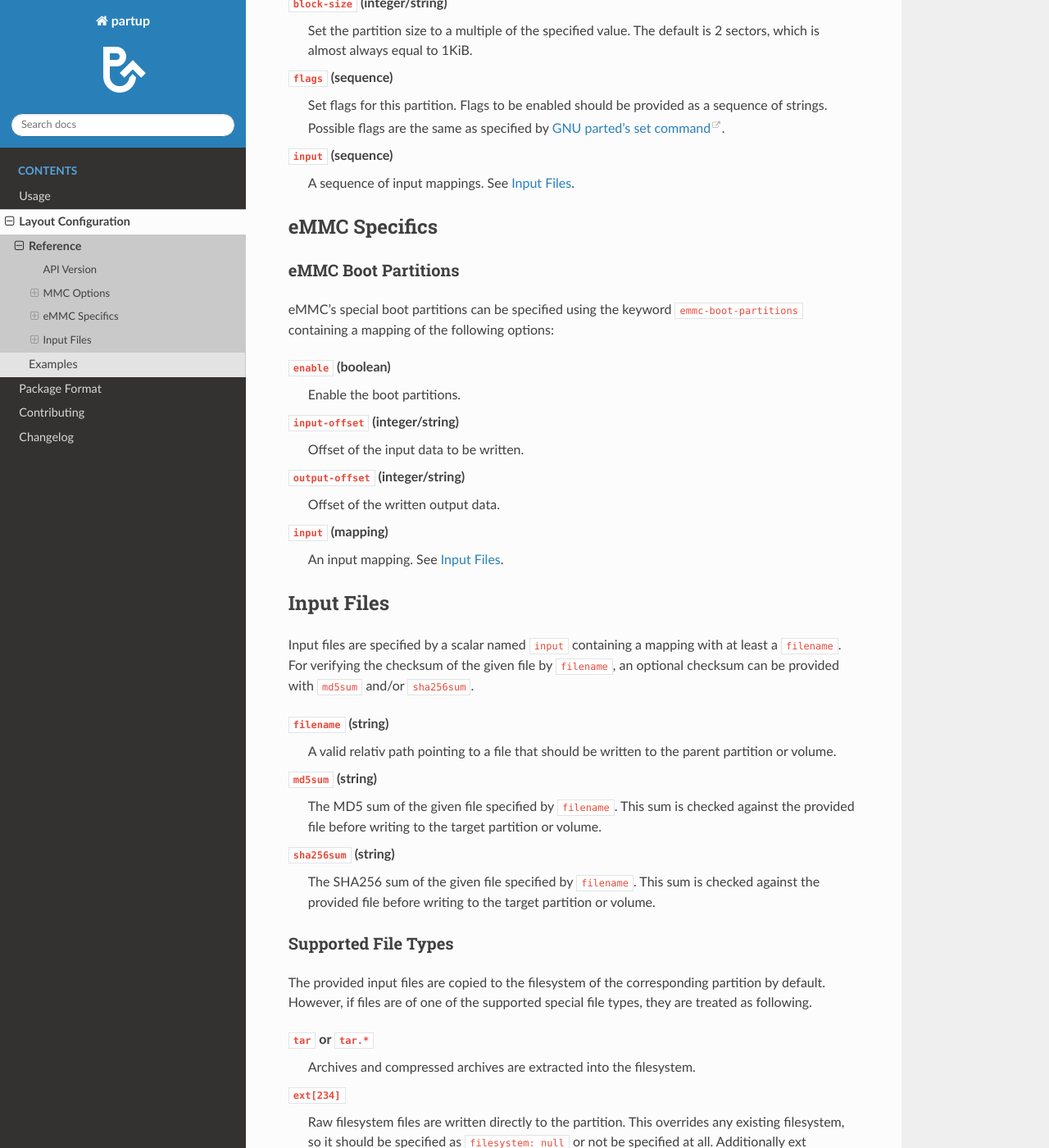
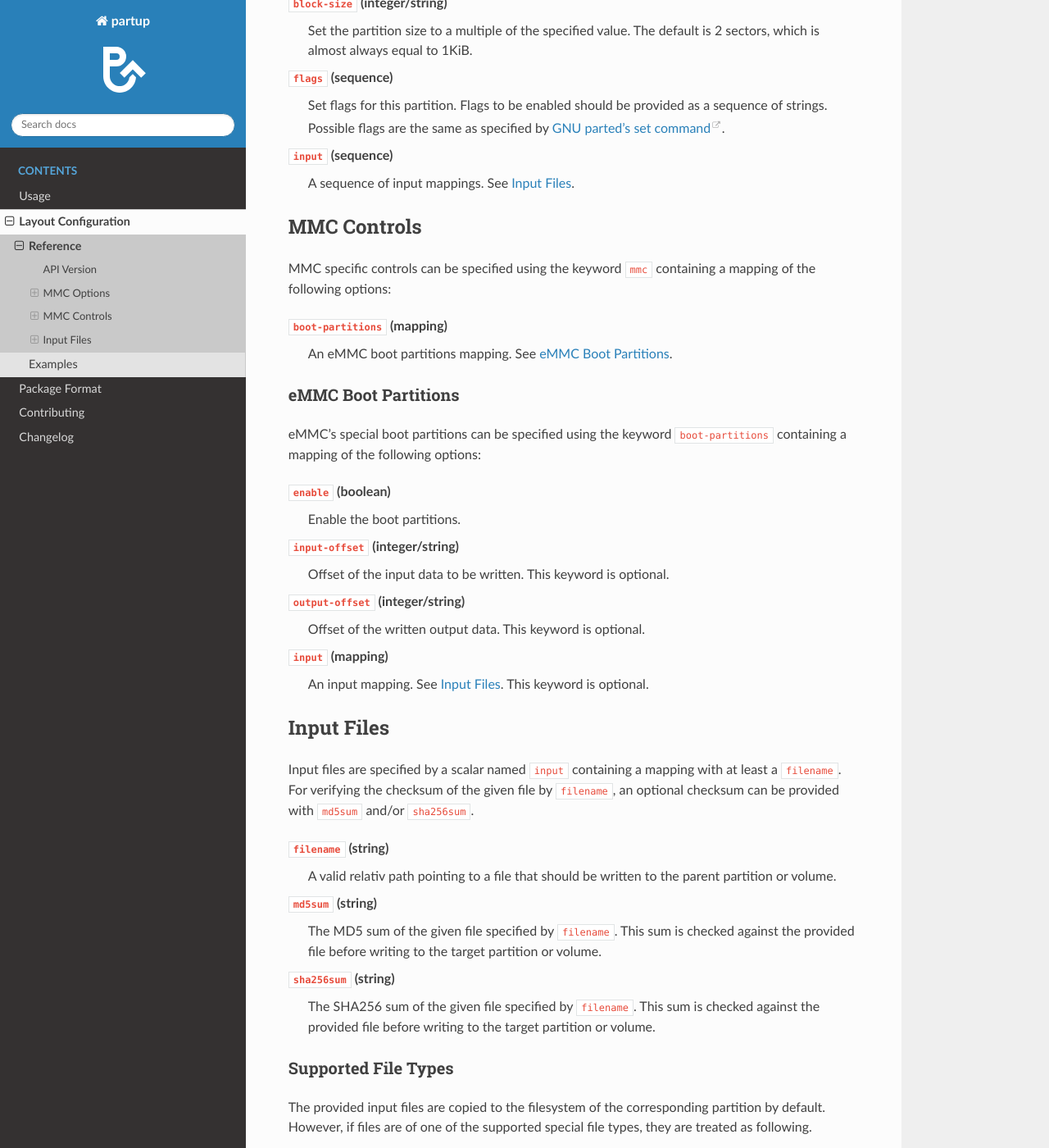
Before and after one commit to phytec/partup, a Sphinx documentation site: the page built from doc/layout-config-reference.rst, in a window 1280 px wide and 1400 px high, scrolled down 1816 px. Shown: the whole window at 82% size. Built offline with Sphinx 7.4.7 and the Read the Docs theme 2.0.0, drawn with Linux system fonts in a browser that asks for light colours.

Commit message:
doc: layout-config-reference: Describe MMC controls
Describe the new MMC specific controls and the changed eMMC boot
partitions section.

Signed-off-by: Martin Schwan <m.schwan@phytec.de>

```diff
--- a/doc/layout-config-reference.rst
+++ b/doc/layout-config-reference.rst
@@ -93,26 +93,34 @@ options:
 ``input`` (sequence)
    A sequence of input mappings. See :ref:`input-files`.
 
-eMMC Specifics
---------------
+MMC Controls
+------------
+
+MMC specific controls can be specified using the keyword ``mmc`` containing a
+mapping of the following options:
+
+``boot-partitions`` (mapping)
+   An eMMC boot partitions mapping. See :ref:`boot-partitions`.
+
+.. _boot-partitions:
 
 eMMC Boot Partitions
 ....................
 
 eMMC's special boot partitions can be specified using the keyword
-``emmc-boot-partitions`` containing a mapping of the following options:
+``boot-partitions`` containing a mapping of the following options:
 
 ``enable`` (boolean)
    Enable the boot partitions.
 
 ``input-offset`` (integer/string)
-   Offset of the input data to be written.
+   Offset of the input data to be written. This keyword is optional.
 
 ``output-offset`` (integer/string)
-   Offset of the written output data.
+   Offset of the written output data. This keyword is optional.
 
 ``input`` (mapping)
-   An input mapping. See :ref:`input-files`.
+   An input mapping. See :ref:`input-files`. This keyword is optional.
 
 .. _input-files:
 
```
